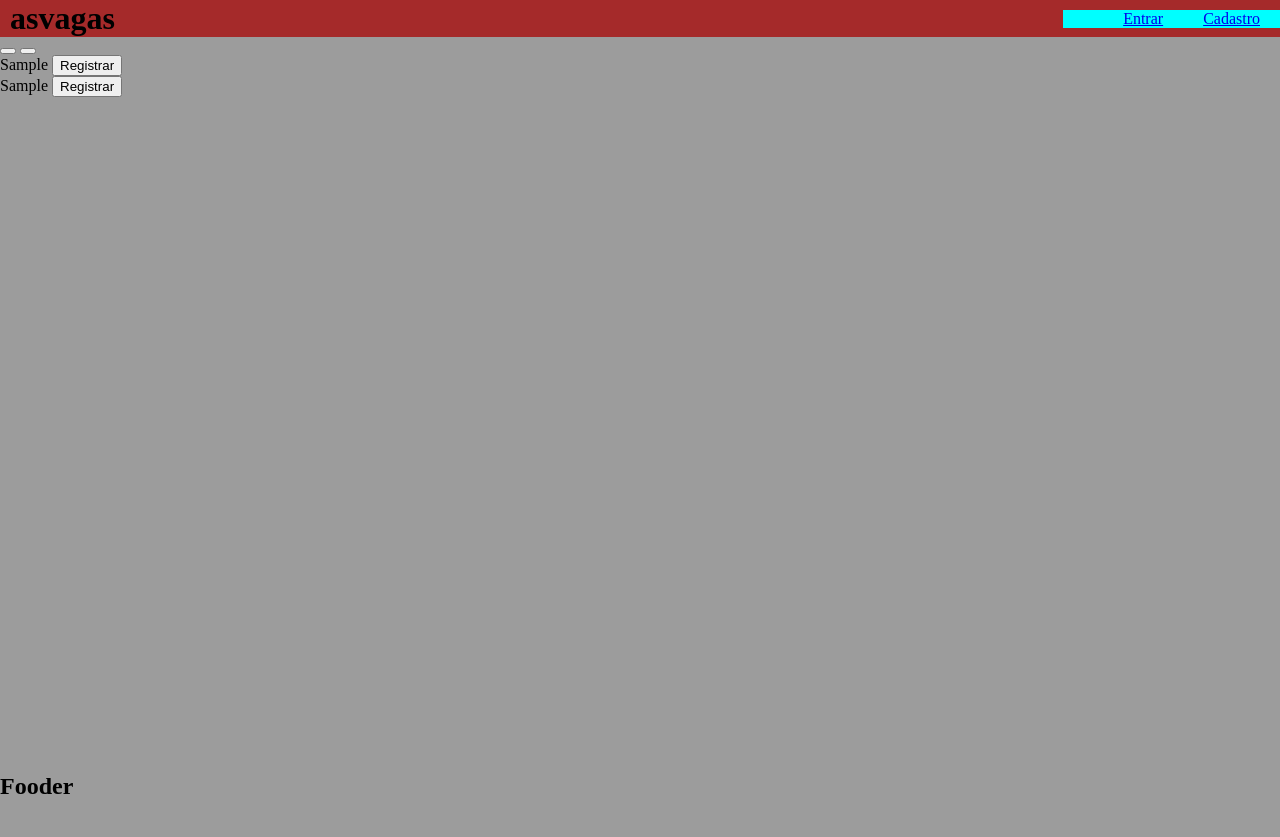
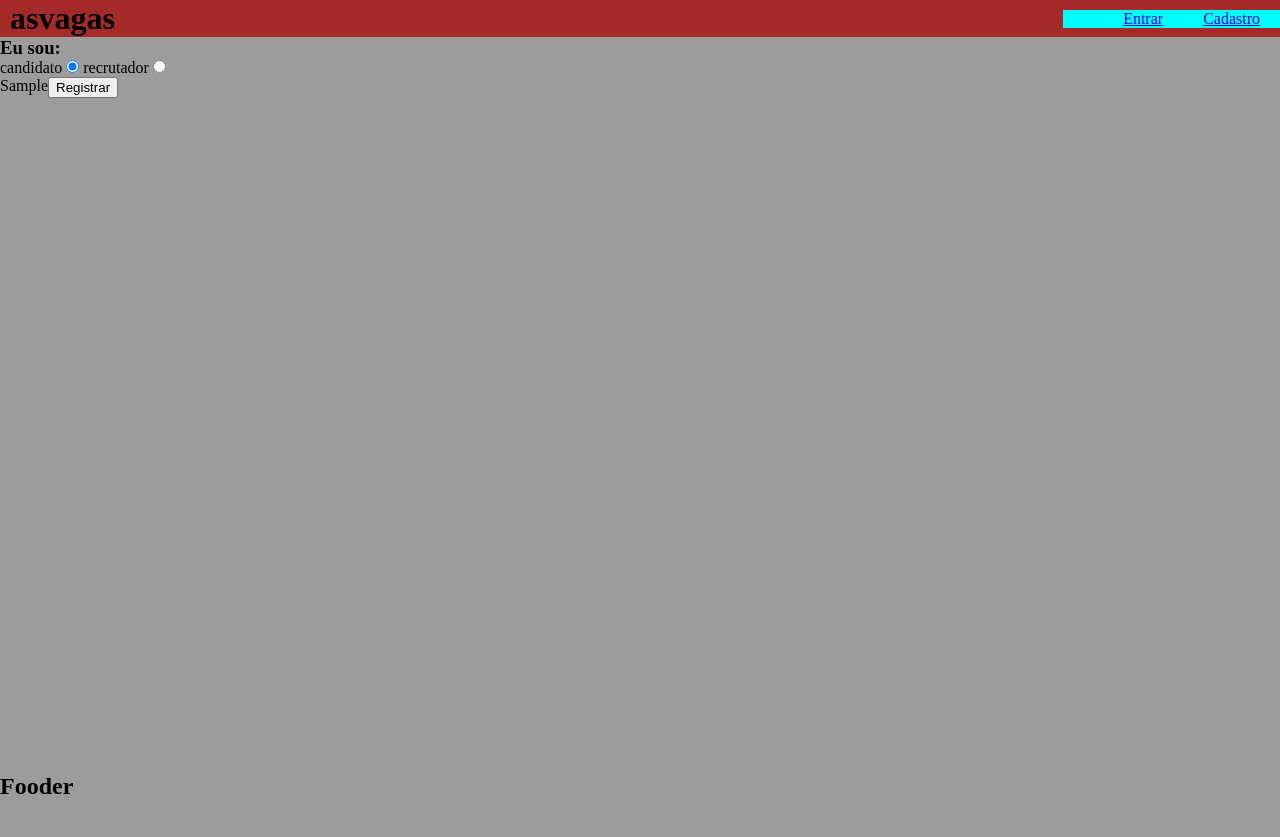
Before and after one commit to olucascruz/TecnologiaWeb, a Django app: template asvagas/app/templates/register.html in a window 1280 px wide. Run offline with Django 4.2, Linux system fonts and the light colour scheme; the template is opened without the code that fills it: most values are stand-ins (such as "Sample title", 1, 10 or a date in 2020).

Commit message:
update html

```diff
--- a/asvagas/app/templates/base.html
+++ b/asvagas/app/templates/base.html
@@ -11,8 +11,8 @@
         <h1>asvagas</h1>
         <nav>
             <ul>
-                <li><a href="#">Entrar</a></li>
-                <li><a href="#">Cadastro</a></li>
+                <li><a href="{% url 'login' %}" >Entrar</a></li>
+                <li><a href="{% url 'register' %}">Cadastro</a></li>
             </ul>
         </nav>
     </header>
--- a/asvagas/app/templates/register.html
+++ b/asvagas/app/templates/register.html
@@ -1,20 +1,32 @@
 {% extends "base.html" %}
+{% load static %}
 
 
 {% block content %}
-<button type=""></button>
-<button type=""></button>
 
-<form method="post" id="form_candidate">
+<h3>Eu sou:</h3>
+<div id="radios-form">
+    <span>candidato</span>
+    <input type="radio" name="type_form" id="radio-form-candidate" class="radio-form">
+    <span>recrutador</span>
+    <input type="radio" name="type_form" id="radio-form-recruiter" class="radio-form">
+</div>
+
+<div id="forms">
+    <form method="post" id="form-candidate" class="form-register form-candidate">
         {% csrf_token %}
         {{ form_candidate.as_p }}
         <button type="submit">Registrar</button>
     </form>
 
-<form method="post" id="form_candidate">
+    <form method="post" id="form-recruiter" class="form-register form-recruiter">
         {% csrf_token %}
         {{ form_recruiter.as_p }}
         <button type="submit">Registrar</button>
     </form>
+</div>
+
+<link rel="stylesheet" href="{% static 'css/register.css' %}">
+<script src="{% static 'js/register.js' %}"></script>
 
 {% endblock %}
```
Lines whose indentation alone changed are shown as unchanged.
